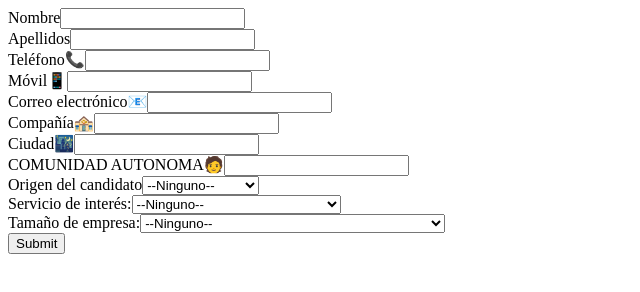
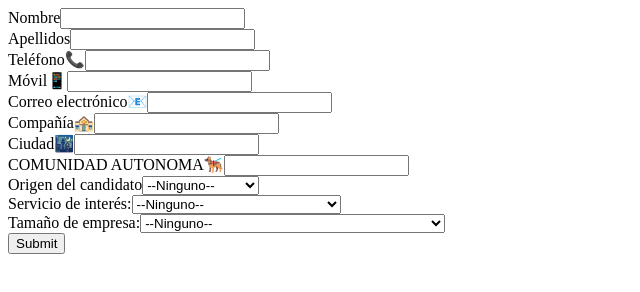
Before and after one commit to PYTHONISAPIENS/FORCETRANSPORT_LANDINGPAGE, a plain HTML site: page index.html in a window 1280 px wide. Shown: the full height of the page, 0-640 px from the left. Drawn offline with Linux system fonts and the light colour scheme.

Commit message:
cambiado perrito para comunidad autonoma

```diff
--- a/index.html
+++ b/index.html
@@ -38,7 +38,7 @@
 
     <label for="city">Ciudad🌃</label><input  id="city" maxlength="40" name="city" size="20" type="text" /><br>
 
-    <label for="state">COMUNIDAD AUTONOMA🧑</label><input  id="state" maxlength="20" name="state" size="20" type="text" /><br>
+    <label for="state">COMUNIDAD AUTONOMA🐕‍🦺</label><input  id="state" maxlength="20" name="state" size="20" type="text" /><br>
 
     <label for="lead_source">Origen del candidato</label><select  id="lead_source" name="lead_source"><option value="">--Ninguno--</option><option value="Web">Web</option>
     <option value="Phone Inquiry">Phone Inquiry</option>
```
